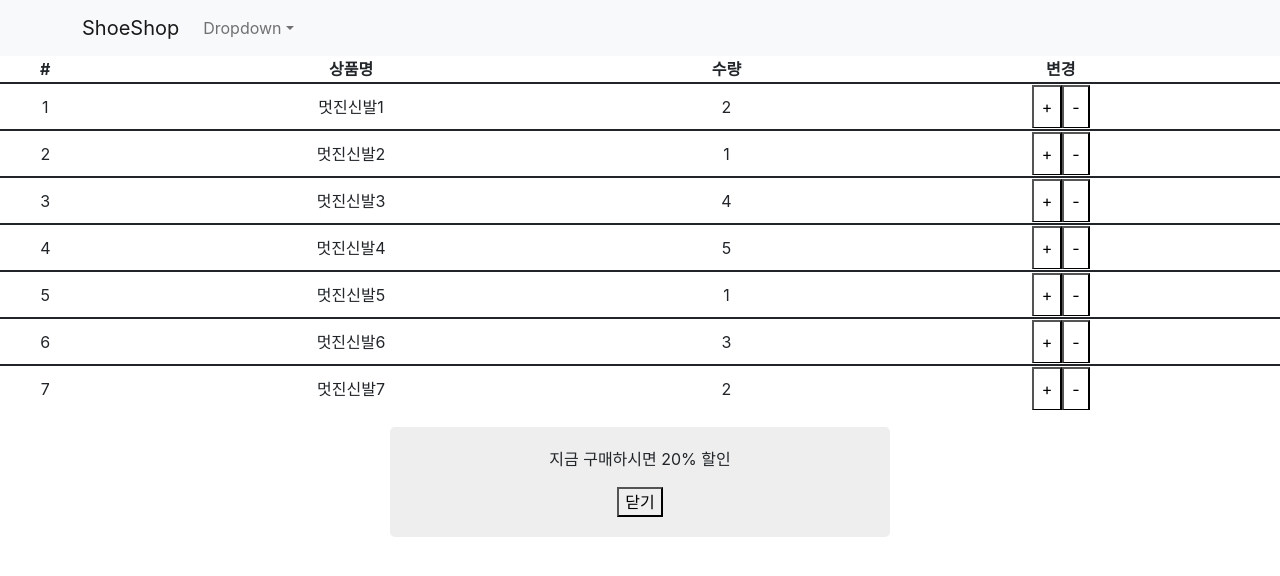
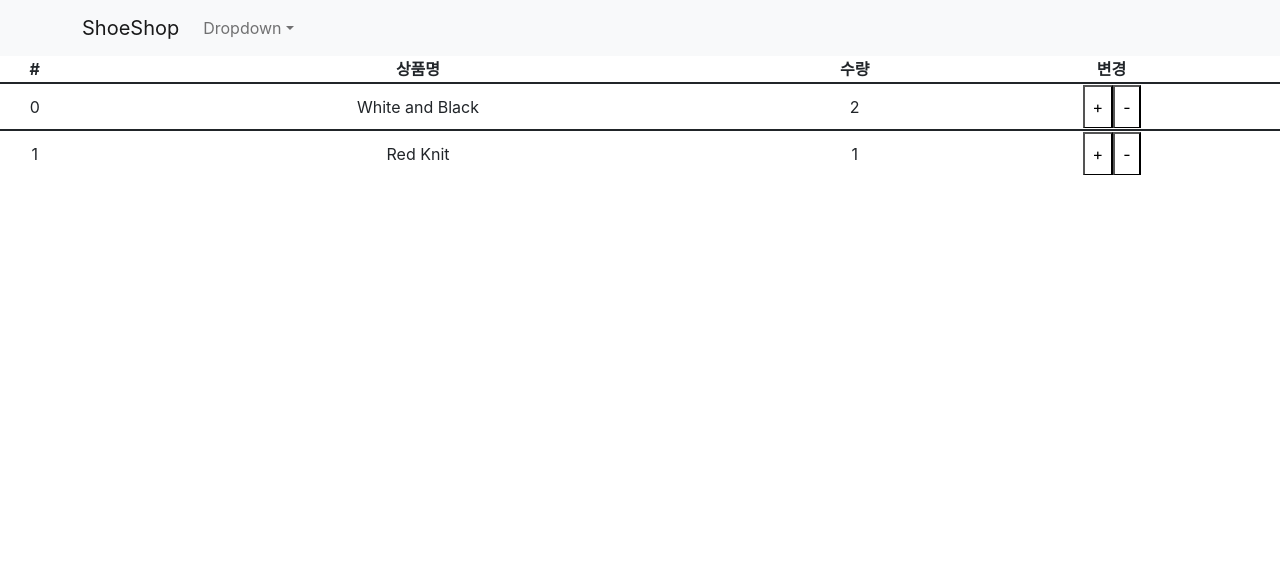
Before and after one commit to yujibug/react-class-shop, a React (Create React App) app: page /cart in a window 1280 px wide. Shown: the top 576 px of the page. Built offline with nearby package versions, Linux system fonts and the light colour scheme.

Commit message:
redux 5강

```diff
--- a/src/Cart.js
+++ b/src/Cart.js
@@ -1,8 +1,12 @@
 import React from 'react';
 import { Table } from 'react-bootstrap';
-import { connect } from 'react-redux';
+import { useDispatch, useSelector } from 'react-redux';
+// import { connect } from 'react-redux';
 
 function Cart(props) {
+  let state = useSelector((state) => state.reducer);
+  let dispatch = useDispatch();
+
   return (
     <div>
       <Table responsive>
@@ -12,16 +16,16 @@ function Cart(props) {
           <th>수량</th>
           <th>변경</th>
         </tr>
-        {props.state.map((item) => {
+        {state.map((item) => {
           return (
             <tr key={item.id}>
-              <td>{item.id + 1}</td>
+              <td>{item.id}</td>
               <td>{item.name}</td>
               <td>{item.quan}</td>
               <td>
                 <button
                   onClick={() => {
-                    props.dispatch({
+                    dispatch({
                       type: '수량증가',
                     });
                   }}
@@ -30,7 +34,7 @@ function Cart(props) {
                 </button>
                 <button
                   onClick={() => {
-                    props.dispatch({
+                    dispatch({
                       type: '수량감소',
                     });
                   }}
@@ -43,11 +47,11 @@ function Cart(props) {
         })}
       </Table>
       {props.alertControl === true ? (
-        <div className='my-alert'>
+        <div className='my-alert-red'>
           <p>지금 구매하시면 20% 할인</p>
           <button
             onClick={() => {
-              props.dispatch({ type: 'false로' });
+              dispatch({ type: 'false로' });
             }}
           >
             닫기
@@ -58,13 +62,11 @@ function Cart(props) {
   );
 }
 
-function mapStateToProps(state) {
-  return {
-    state: state.reducer,
-    alertControl: state.reducer2,
-  };
-}
+// function mapStateToProps(state) {
+//   return {
+//     state: state.reducer,
+//     alertControl: state.reducer2,
+//   };
+// }
 
-export default connect(mapStateToProps)(Cart);
-
-//export default Cart;
+export default Cart;
--- a/src/Detail.js
+++ b/src/Detail.js
@@ -1,11 +1,12 @@
 /*eslint-disable*/
-import React, { useEffect, useState } from 'react';
+import React, { useEffect, useState, useRef } from 'react';
 import { useHistory, useParams } from 'react-router-dom';
 import styled from 'styled-components';
 import './Detail.scss';
-import { Nav } from 'react-bootstrap';
+import { Nav, InputGroup, FormControl, Button } from 'react-bootstrap';
 
 import { CSSTransition } from 'react-transition-group';
+import { connect } from 'react-redux';
 
 let Box = styled.div`
   padding: 20px;
@@ -21,6 +22,8 @@ function Detail(props) {
   let [alert, setAlert] = useState(true);
   let [animation, setAnimation] = useState('');
   let [opacitySwitch, setOpacitySwitch] = useState(false);
+
+  const inputQuan = useRef();
 
   useEffect(() => {
     let timerAniamtion = setTimeout(() => {
@@ -42,9 +45,21 @@ function Detail(props) {
   });
 
   function 주문() {
+    if (inputQuan.current.value == '') {
+      return;
+    }
     const copied = [...props.재고];
     copied[id] -= 1;
     props.재고변경(copied);
+    props.dispatch({
+      type: '항목추가',
+      payload: {
+        id: `${selectProd.id}`,
+        name: `${selectProd.title}`,
+        quan: `${inputQuan.current.value}`,
+      },
+    });
+    history.push('/cart');
   }
 
   return (
@@ -77,9 +92,16 @@ function Detail(props) {
 
           <Info 재고={props.재고} id={id}></Info>
 
-          <button className='btn btn-danger' onClick={주문}>
-            주문하기
-          </button>
+          <InputGroup className='mb-3'>
+            <FormControl placeholder='수량' ref={inputQuan} />
+            <Button
+              variant='outline-secondary'
+              id='button-addon2'
+              onClick={주문}
+            >
+              주문하기
+            </Button>
+          </InputGroup>
           <button
             className='btn btn-danger btn-back'
             onClick={() => {
@@ -157,4 +179,10 @@ function Info(props) {
   return <p>재고 : {props.재고[props.id]}</p>;
 }
 
-export default Detail;
+function mapStateToProps(state) {
+  return {
+    state: state.reducer,
+  };
+}
+
+export default connect(mapStateToProps)(Detail);
--- a/src/Detail.scss
+++ b/src/Detail.scss
@@ -65,3 +65,8 @@
     margin-bottom: 0;
   }
 }
+
+.input-group {
+  width: 170px;
+  margin: 0 auto;
+}
--- a/src/reducrs.js
+++ b/src/reducrs.js
@@ -11,16 +11,23 @@ function reducer2(state = true, 액션) {
 }
 
 let 초기값 = [
-  { id: 0, name: '멋진신발1', quan: 2 },
-  { id: 1, name: '멋진신발2', quan: 1 },
-  { id: 2, name: '멋진신발3', quan: 4 },
-  { id: 3, name: '멋진신발4', quan: 5 },
-  { id: 4, name: '멋진신발5', quan: 1 },
-  { id: 5, name: '멋진신발6', quan: 3 },
-  { id: 6, name: '멋진신발7', quan: 2 },
+  { id: 0, name: 'White and Black', quan: 2 },
+  { id: 1, name: 'Red Knit', quan: 1 },
 ];
 
 function reducer(state = 초기값, 액션) {
+  if (액션.type === '항목추가') {
+    for (let i = 0; i < state.length; i++) {
+      if (state[i].id == 액션.payload.id) {
+        let copy = [...state];
+        copy[i].quan += Number(액션.payload.quan);
+        return copy;
+      }
+    }
+    let copy = [...state];
+    copy.push(액션.payload);
+    return copy;
+  }
   if (액션.type === '수량증가') {
     let copy = [...state];
     copy[0].quan++;
```
